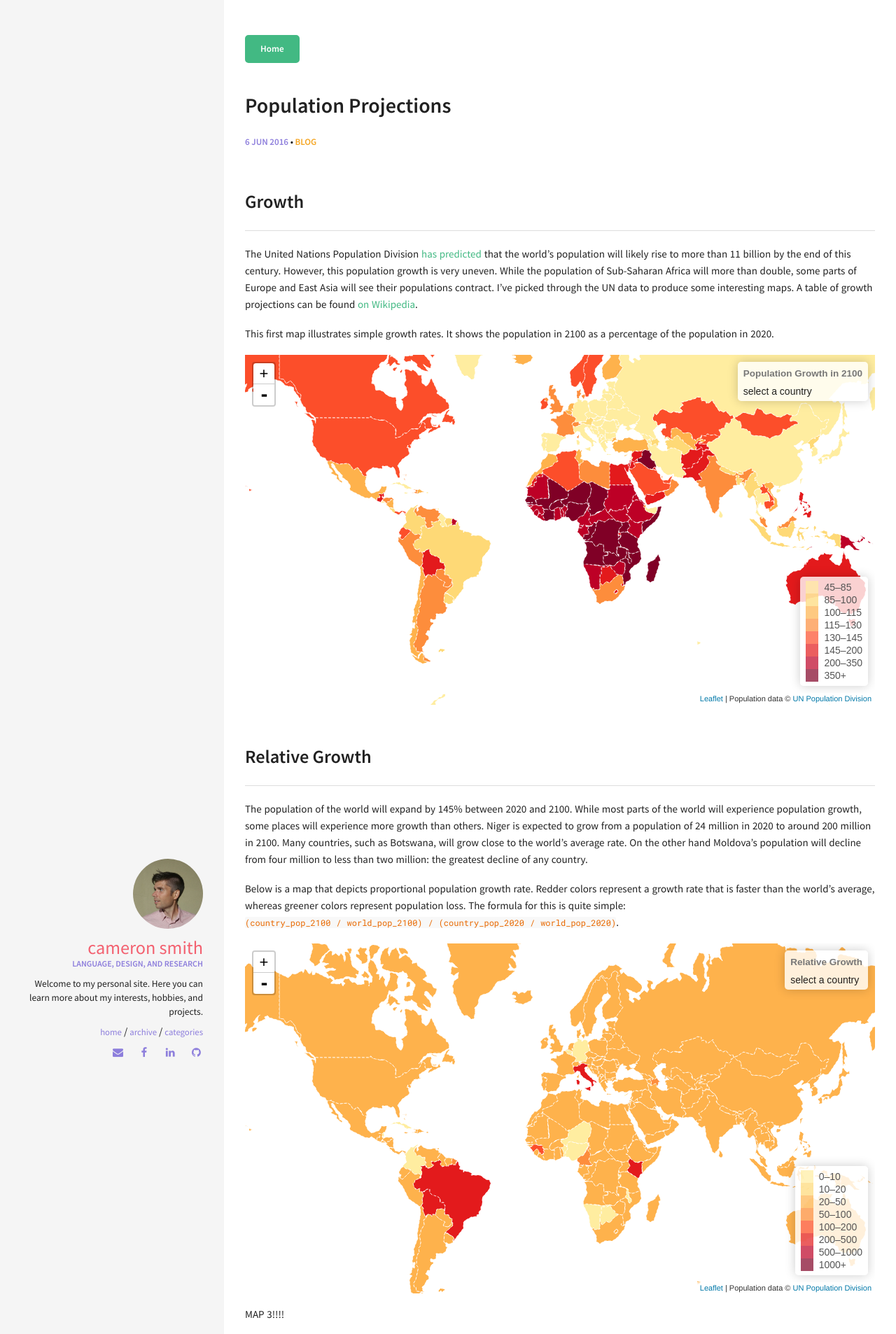
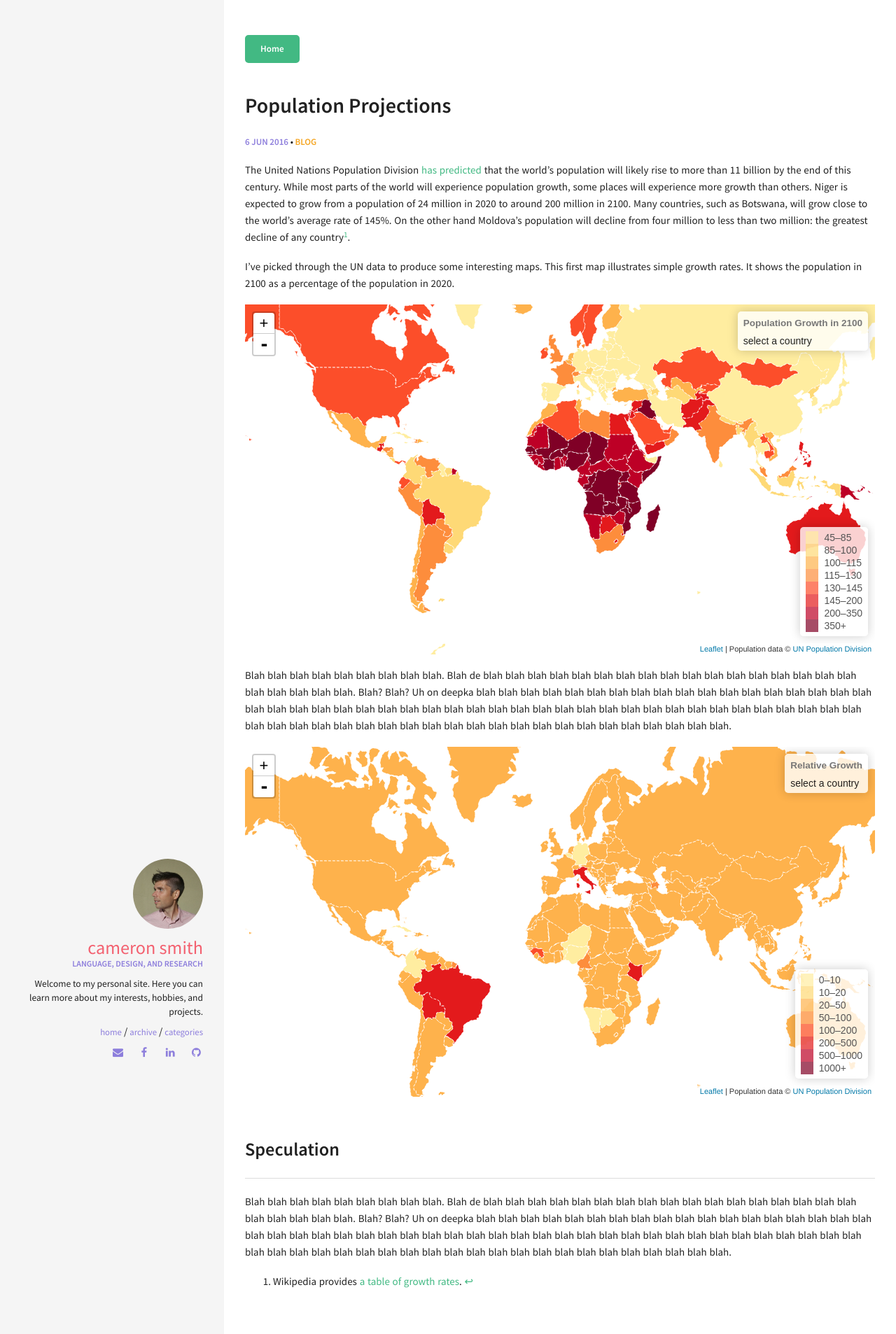
Before and after one commit to camoverride/camoverride.github.io, a Jekyll site: the page built from _posts/2016-06-06-future-population.md, in a window 1280 px wide. Shown: the top 1906 px of the page at 70% size. Built offline with Jekyll 4.4.1, drawn with Linux system fonts in a browser that asks for light colours.

Commit message:
edited article

```diff
--- a/_posts/2016-06-06-future-population.md
+++ b/_posts/2016-06-06-future-population.md
@@ -5,31 +5,20 @@
 comments: true
 ---
 
+The United Nations Population Division [has predicted](https://esa.un.org/unpd/wpp/Download/Standard/Population/) that the world's population will likely rise to more than 11 billion by the end of this century. While most parts of the world will experience population growth, some places will experience more growth than others. Niger is expected to grow from a population of 24 million in 2020 to around 200 million in 2100. Many countries, such as Botswana, will grow close to the world's average rate of 145%. On the other hand Moldova's population will decline from four million to less than two million: the greatest decline of any country[^1].
 
-
-
-
-
-## Growth
-
-The United Nations Population Division [has predicted](https://esa.un.org/unpd/wpp/Download/Standard/Population/) that the world's population will likely rise to more than 11 billion by the end of this century. However, this population growth is very uneven. While the population of Sub-Saharan Africa will more than double, some parts of Europe and East Asia will see their populations contract. I've picked through the UN data to produce some interesting maps. A table of growth projections can be found [on Wikipedia](https://en.wikipedia.org/wiki/List_of_countries_by_future_population_(United_Nations,_medium_fertility_variant)).
-
-This first map illustrates simple growth rates. It shows the population in 2100 as a percentage of the population in 2020.
+I've picked through the UN data to produce some interesting maps. This first map illustrates simple growth rates. It shows the population in 2100 as a percentage of the population in 2020.
 
 {% include map1.html %}
 
 <!--more-->
 
-## Relative Growth
-
-The population of the world will expand by 145% between 2020 and 2100. While most parts of the world will experience population growth, some places will experience more growth than others. Niger is expected to grow from a population of 24 million in 2020 to around 200 million in 2100. Many countries, such as Botswana, will grow close to the world's average rate. On the other hand Moldova's population will decline from four million to less than two million: the greatest decline of any country.
-
-Below is a map that depicts proportional population growth rate. Redder colors represent a growth rate that is faster than the world's average, whereas greener colors represent population loss. The formula for this is quite simple: `(country_pop_2100 / world_pop_2100) / (country_pop_2020 / world_pop_2020)`.
+Blah blah blah blah blah blah blah blah blah. Blah de blah blah blah blah blah blah blah blah blah blah blah blah blah blah blah blah blah blah blah blah blah blah. Blah? Blah? Uh on deepka blah blah blah blah blah blah blah blah blah blah blah blah blah blah blah blah blah blah blah blah blah blah blah blah blah blah blah blah blah blah blah blah blah blah blah blah blah blah blah blah blah blah blah blah blah blah blah blah blah blah blah blah blah blah blah blah blah blah blah blah blah blah blah blah blah blah blah blah.
 
 {% include map2.html %}
 
-MAP 3!!!!
+## Speculation
 
-{% include map3.html %}
+Blah blah blah blah blah blah blah blah blah. Blah de blah blah blah blah blah blah blah blah blah blah blah blah blah blah blah blah blah blah blah blah blah blah. Blah? Blah? Uh on deepka blah blah blah blah blah blah blah blah blah blah blah blah blah blah blah blah blah blah blah blah blah blah blah blah blah blah blah blah blah blah blah blah blah blah blah blah blah blah blah blah blah blah blah blah blah blah blah blah blah blah blah blah blah blah blah blah blah blah blah blah blah blah blah blah blah blah blah blah.
 
-## Speculation
+[^1]: Wikipedia provides [a table of growth rates](https://en.wikipedia.org/wiki/List_of_countries_by_future_population_(United_Nations,_medium_fertility_variant)).
--- a/map-files/map2/custom.js
+++ b/map-files/map2/custom.js
@@ -40,7 +40,7 @@
 
 	info.update = function (props) {
 		this._div.innerHTML = '<h4>Relative Growth</h4>' +  (props ?
-			'<b>' + props.name + '</b><br />' + props.density + ' percent above world average'
+			'<b>' + props.name + '</b><br />' + props.density + ' people/km<sup>2'
 			: selecttext);
 	};
 
```
